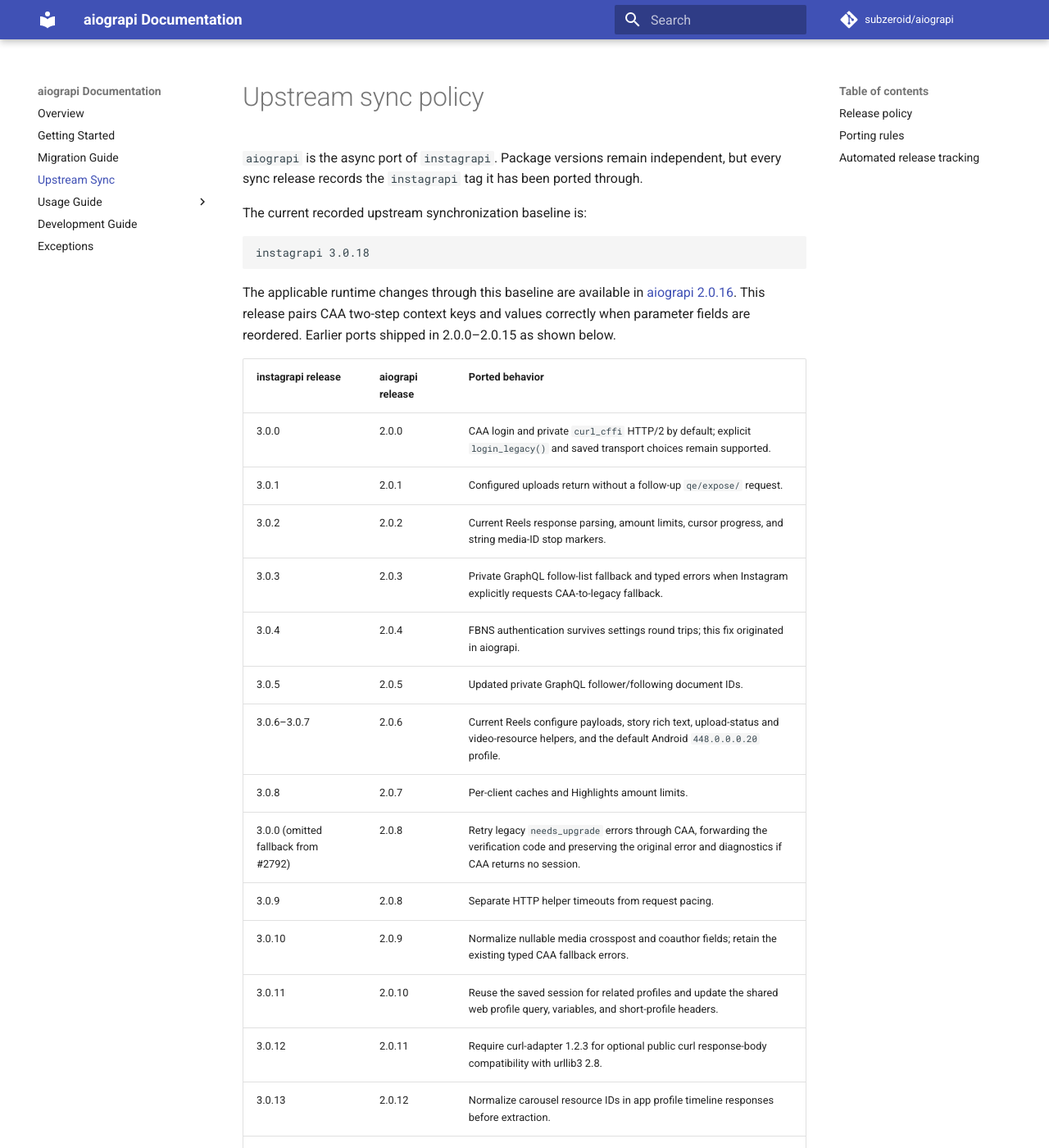
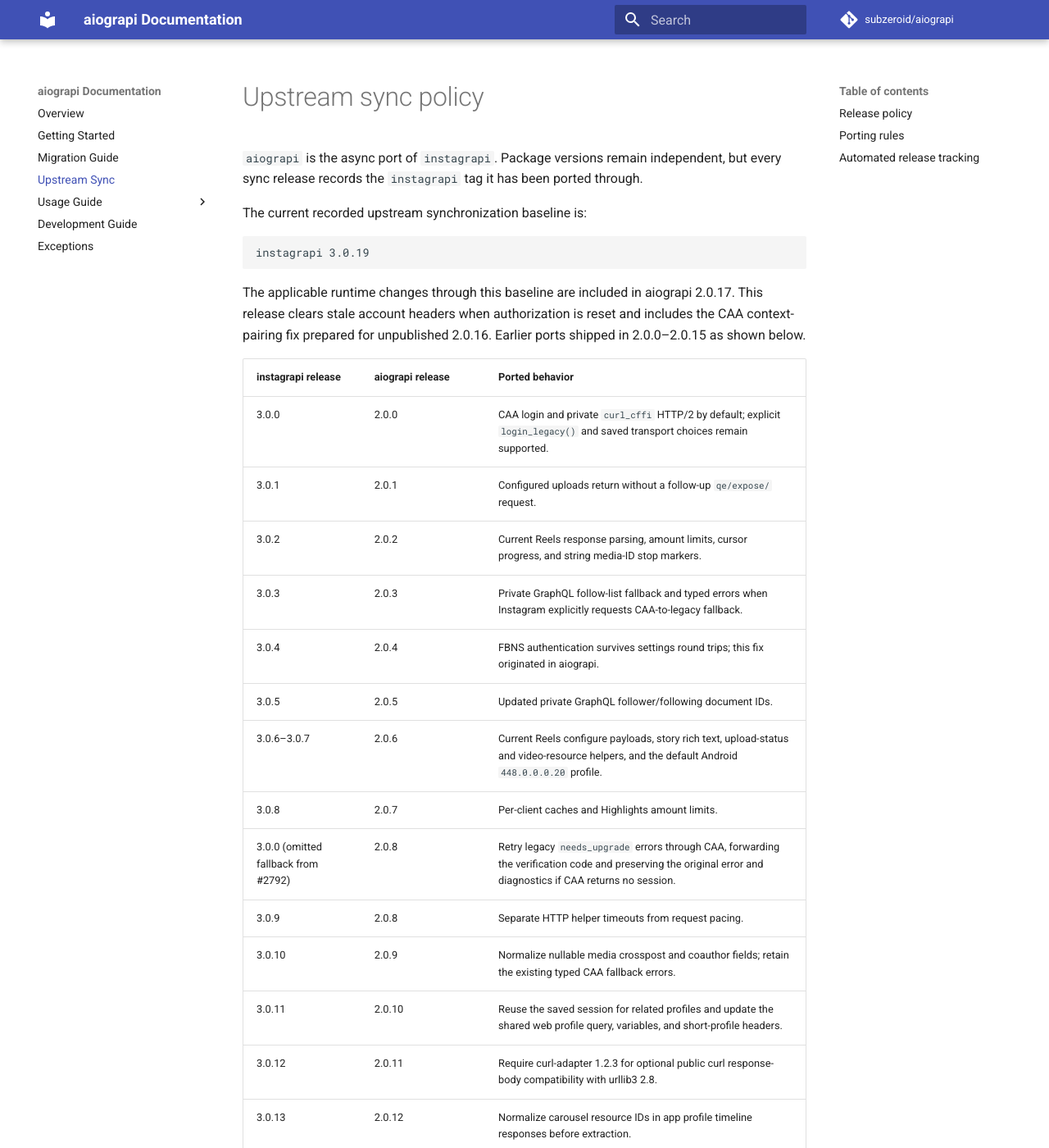
Before and after one commit to subzeroid/aiograpi, an MkDocs documentation site: the page built from docs/upstream-sync.md, in a window 1280 px wide and 1400 px high. Shown: the whole window at 82% size. Built offline with MkDocs 1.6.1 and Material for MkDocs 9.7.7, drawn with Linux system fonts in a browser that asks for light colours; comment, search, counter and statistics services are not loaded; the version menu is left out; some of the changed text lies outside the part shown.

Commit message:
chore: prepare aiograpi 2.0.17 release
Update package metadata and release notes for authorization header cleanup.

````diff
--- a/aiograpi/__init__.py
+++ b/aiograpi/__init__.py
@@ -48,7 +48,7 @@ from aiograpi.mixins.video import DownloadVideoMixin, UploadVideoMixin
 # Used as fallback logger if another is not provided.
 DEFAULT_LOGGER = logging.getLogger("aiograpi")
 
-__upstream_instagrapi_version__ = "3.0.18"
+__upstream_instagrapi_version__ = "3.0.19"
 
 
 class Client(
--- a/docs/upstream-sync.md
+++ b/docs/upstream-sync.md
@@ -5,10 +5,10 @@
 The current recorded upstream synchronization baseline is:
 
 ```text
-instagrapi 3.0.18
+instagrapi 3.0.19
 ```
 
-The applicable runtime changes through this baseline are available in [aiograpi 2.0.16](https://github.com/subzeroid/aiograpi/releases/tag/2.0.16). This release pairs CAA two-step context keys and values correctly when parameter fields are reordered. Earlier ports shipped in 2.0.0–2.0.15 as shown below.
+The applicable runtime changes through this baseline are included in aiograpi 2.0.17. This release clears stale account headers when authorization is reset and includes the CAA context-pairing fix prepared for unpublished 2.0.16. Earlier ports shipped in 2.0.0–2.0.15 as shown below.
 
 | instagrapi release | aiograpi release | Ported behavior |
 | --- | --- | --- |
@@ -30,7 +30,8 @@ The applicable runtime changes through this baseline are available in [aiograpi
 | 3.0.15 | 2.0.14 | Extract literal CAA profile-code contexts from nested static server parameters while preserving operand positions. |
 | 3.0.16 | 2.0.15 | Normalize raw Highlight owners before validation, preserving relationship values and story order. |
 | 3.0.17 | Not applicable | The requests-response HTTP-status fix and per-attempt login diagnostic helper are sync-specific; native async responses already preserve HTTP status. |
-| 3.0.18 | 2.0.16 | Pair CAA two-step contexts with their parameter keys, preserve scalar positions, and match exact quoted app references. |
+| 3.0.18 | 2.0.17 (prepared in unpublished 2.0.16) | Pair CAA two-step contexts with their parameter keys, preserve scalar positions, and match exact quoted app references. |
+| 3.0.19 | 2.0.17 | Clear stale account routing and claim headers on authorization reset while preserving device identity and valid-session reuse. |
 
 See the [login migration guide](usage-guide/login-migration.md) for the current defaults and compatibility options. From aiograpi 2.0.3, `login()` follows an explicit fallback instruction returned by Instagram; it does not retry every failed CAA login through the legacy endpoint.
 
--- a/pyproject.toml
+++ b/pyproject.toml
@@ -4,7 +4,7 @@ build-backend = "setuptools.build_meta"
 
 [project]
 name = "aiograpi"
-version = "2.0.16"
+version = "2.0.17"
 authors = [
     { name = "Mark Subzeroid", email = "143403577+subzeroid@users.noreply.github.com" },
 ]
````
Also changed, not shown: CHANGELOG.md (+11 -0 lines), 1 other file.
